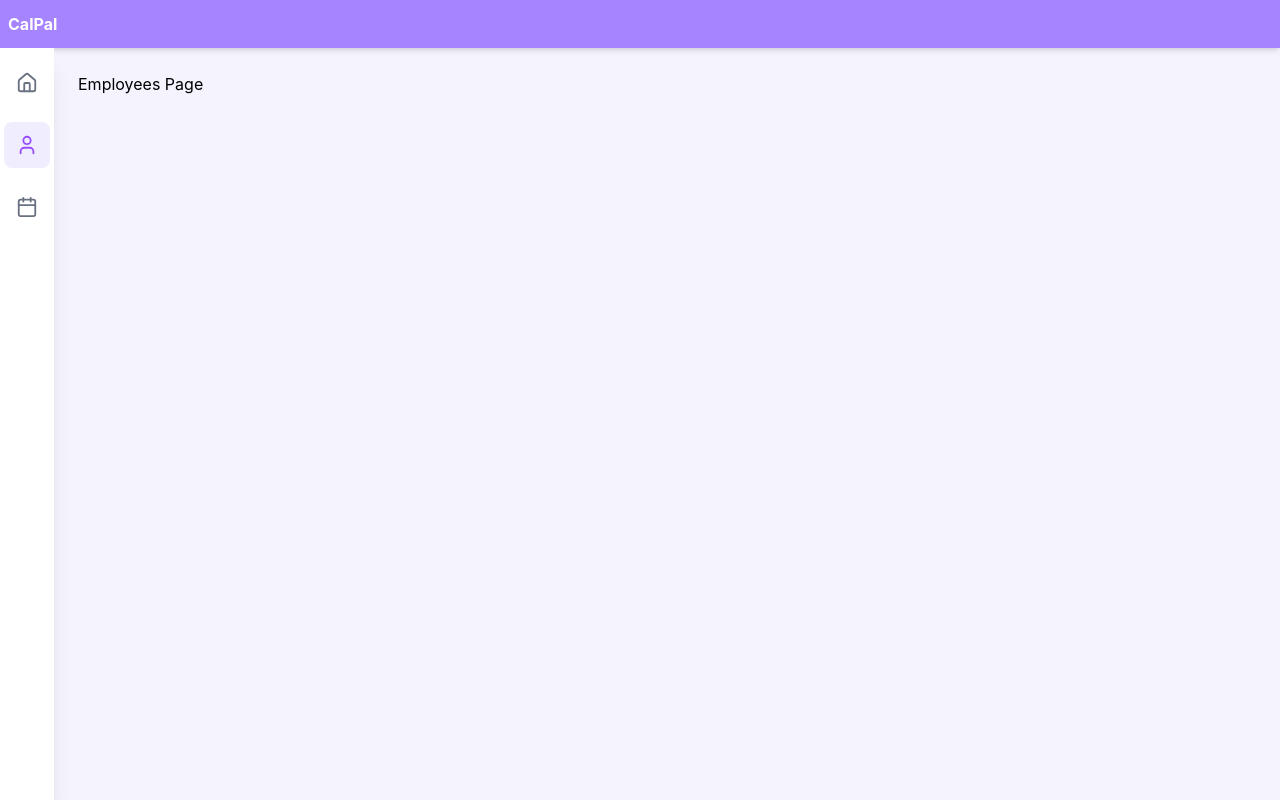
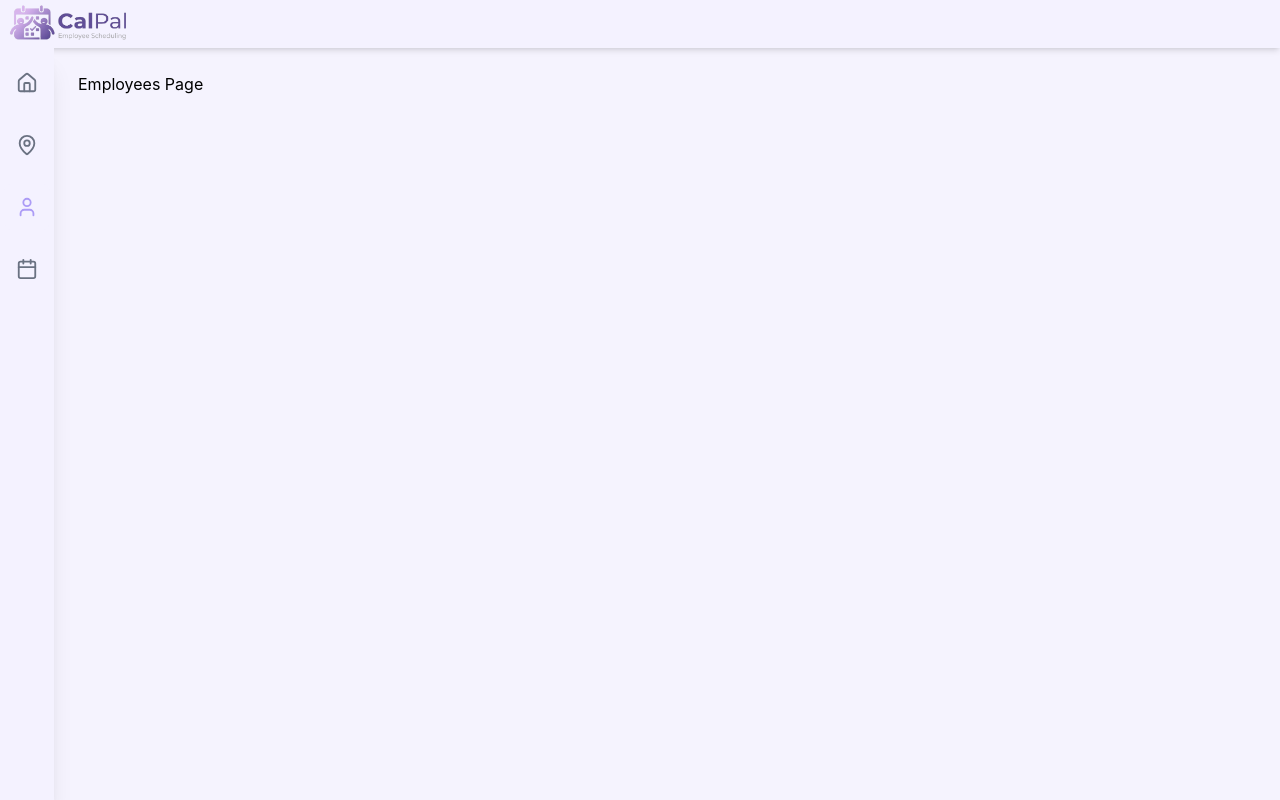
Before and after one commit to jprincip21/CalPal_dashboard, a Next.js app: page /employees in a window 1280 px wide. Built offline with nearby package versions, Linux system fonts and the light colour scheme.

Commit message:
Updated to use new styling

```diff
--- a/components/layout/sidebar.tsx
+++ b/components/layout/sidebar.tsx
@@ -1,14 +1,15 @@
 import {
-    Home, User, Calendar
+    Home, User, Calendar, MapPin
 } from 'lucide-react';
 import { SidebarButton } from '../ui/sidebarButton';
 
 export default function Sidebar(){
 
 return (
-    <aside className="relative z-20 h-full bg-white shadow-xl overflow">
-        <nav className="flex p-1 flex-col justify-below bg-white">
+    <aside className="relative z-20 h-full bg-lavender-light shadow-xl overflow">
+        <nav className="flex p-1 flex-col justify-below">
             <SidebarButton icon={<Home size={22}/>} link='/home' />
+            <SidebarButton icon={<MapPin size={22}/>} link='/locations'/>
             <SidebarButton icon={<User size={22}/>} link='/employees'/>
             <SidebarButton icon={<Calendar size={22}/>} link='/schedules'/>
         </nav>
--- a/components/layout/topbar.tsx
+++ b/components/layout/topbar.tsx
@@ -1,8 +1,16 @@
+import Image from 'next/image';
+
 export default function Topbar() {
 
 return (
-    <header className="flex justify-between items-center w-full h-12 bg-violet-400 relative z-10 px-2 shadow-md">
-        <h1 className="font-bold text-white">CalPal</h1>
+    <header className="flex justify-between items-center w-full h-12 bg-lavender-light relative z-10 px-2 shadow-md">
+        <Image
+                                    src="/calpaltextlogo.png"
+                                    alt="CalPal Logo"
+                                    width={125}
+                                    height={125}
+                                    priority
+                                    />
     </header>
     )
 };
--- a/components/ui/sidebarButton.tsx
+++ b/components/ui/sidebarButton.tsx
@@ -19,7 +19,7 @@ export function SidebarButton({ icon, link }: sidebarButtonProps) {
     // If page is selected
     if (isActive) {
         return (
-            <div className={cn(basestyles, "bg-violet-100 text-violet-600 font-medium opacity-80")}>
+            <div className={cn(basestyles, "bg-lavender-light text-lavender-primary font-medium opacity-80")}>
                 {icon}
             </div>
         );
```
